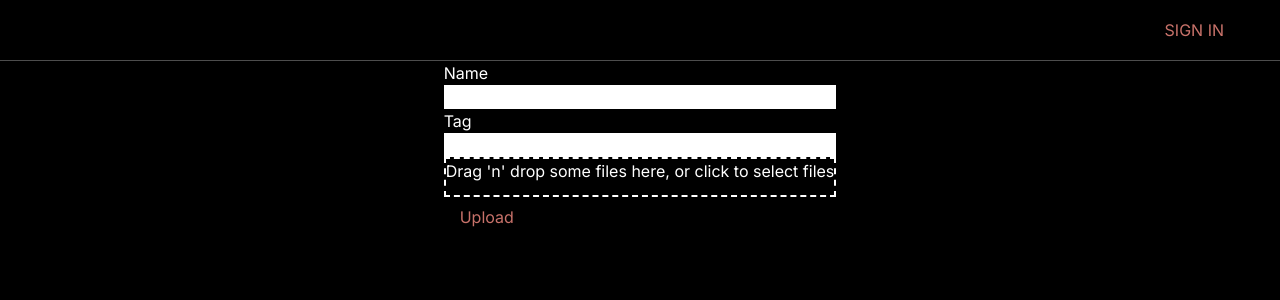
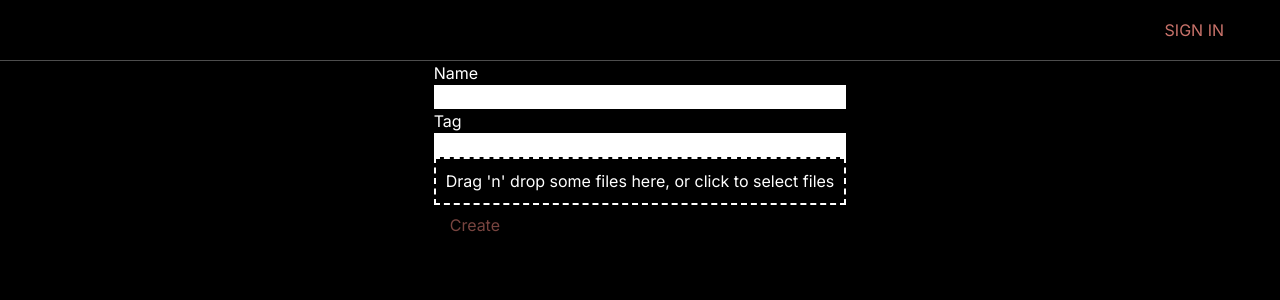
Before and after one commit to adambaialiev/nft-marketplace, a Next.js app: page /admin in a window 1280 px wide. Shown: the top 300 px of the page. Built offline with nearby package versions, Linux system fonts and the light colour scheme; no server answers.

Commit message:
improve nft upload form

```diff
--- a/package.json
+++ b/package.json
@@ -13,6 +13,7 @@
     "@types/react": "18.2.18",
     "@types/react-dom": "18.2.7",
     "autoprefixer": "10.4.14",
+    "axios": "^1.4.0",
     "eslint": "8.46.0",
     "eslint-config-next": "13.4.12",
     "formik": "^2.4.3",
--- /dev/null
+++ b/src/api/axiosInstance.ts
@@ -0,0 +1,7 @@
+import axios from "axios";
+
+const axiosInstance = axios.create({
+  baseURL: process.env.NEXT_PUBLIC_BE_ENDPOINT,
+});
+
+export default axiosInstance;
--- /dev/null
+++ b/src/api/endpoints.ts
@@ -0,0 +1,4 @@
+export enum Endpoints {
+  GetUploadUrl = "/nft/upload-url",
+  NftCollection = "/nft",
+}
--- a/src/app/admin/components/FileInput/FileInput.tsx
+++ b/src/app/admin/components/FileInput/FileInput.tsx
@@ -1,30 +1,56 @@
 "use client";
 
+import { useField } from "formik";
 import { useCallback } from "react";
 import { useDropzone } from "react-dropzone";
 
-export default function FileInput() {
-  const onDrop = useCallback((acceptedFiles: File[]) => {
+interface FileInputProps {
+  onDrop: (file: File) => void;
+  name: string;
+  progress?: number;
+}
+
+export default function FileInput({ name, onDrop, progress }: FileInputProps) {
+  const [field, meta, helpers] = useField({ name });
+
+  const onDropCallback = useCallback((acceptedFiles: File[]) => {
     console.log({ acceptedFiles });
+    const file = acceptedFiles[0];
+    if (file) {
+      onDrop(file);
+      helpers.setValue(file.name);
+    }
   }, []);
 
-  const { getRootProps, getInputProps, isDragActive } = useDropzone({
-    onDrop,
+  const { getRootProps, getInputProps } = useDropzone({
+    onDrop: onDropCallback,
     multiple: false,
   });
+
+  const getProgress = () => {
+    if (typeof progress === "undefined") {
+      return "";
+    }
+    const percent = progress * 100;
+    return `Upload progress: ${Math.floor(percent)}%`;
+  };
   return (
     <div
       {...getRootProps()}
-      className="h-10 border-dashed border-white border-2"
+      className=" p-2.5 border-dashed border-white border-2"
     >
       <input {...getInputProps()} />
-      {isDragActive ? (
-        <p className="text-white">Drop the files here ...</p>
-      ) : (
-        <p className="text-white">
-          Drag 'n' drop some files here, or click to select files
-        </p>
-      )}
+      <p className="text-white">
+        {field.value
+          ? field.value
+          : "Drag 'n' drop some files here, or click to select files"}
+      </p>
+      {typeof progress !== "undefined" ? (
+        <p className="text-white">{getProgress()}</p>
+      ) : null}
+      {meta.touched && meta.error ? (
+        <div className="text-red-500 text-xs italic">{meta.error}</div>
+      ) : null}
     </div>
   );
 }
--- a/src/app/admin/components/NftUploadForm/NftUploadForm.tsx
+++ b/src/app/admin/components/NftUploadForm/NftUploadForm.tsx
@@ -3,6 +3,10 @@ import { Form, Formik } from "formik";
 import Input from "../Input/Input";
 import FileInput from "../FileInput/FileInput";
 import * as Yup from "yup";
+import axiosInstance from "@/api/axiosInstance";
+import axios, { AxiosResponse } from "axios";
+import { Endpoints } from "@/api/endpoints";
+import { useState } from "react";
 
 interface FormValues {
   name: string;
@@ -19,26 +23,77 @@ const Schema = Yup.object().shape({
     .min(2, "Too Short")
     .max(50, "Too Long")
     .required("Required"),
+  filename: Yup.string().required("Required"),
 });
+
+export interface UploadUrlResponse {
+  uploadUrl: string;
+  key: string;
+}
+
+export const getExtensionFromFilename = (fileName: string) =>
+  fileName.split(".").pop();
 
 export default function NftUploadForm() {
   const initialValues: FormValues = { name: "", tag: "", filename: "" };
+
+  const [progress, setProgress] = useState<number | undefined>();
+
+  const onDrop = async (file: File) => {
+    try {
+      const { name, type } = file;
+      const extension = getExtensionFromFilename(name);
+      console.log({ extension });
+      const { uploadUrl, key } = await axiosInstance
+        .post<any, AxiosResponse<UploadUrlResponse>>(Endpoints.GetUploadUrl, {
+          extension,
+          contentType: type,
+        })
+        .then((res) => res.data);
+
+      console.log({ uploadUrl, key });
+
+      await axios.put(uploadUrl, new File([file], key, { type: file.type }), {
+        headers: {
+          "Content-Type": type,
+          "Content-Disposition": `attachment; filename="${key}"`,
+        },
+        onUploadProgress: (progressEvent) => {
+          console.log({ progressEvent });
+          setProgress(progressEvent.progress);
+        },
+      });
+    } catch (error) {
+      console.log({ error });
+    }
+  };
   return (
     <Formik
       initialValues={initialValues}
       validationSchema={Schema}
-      onSubmit={(values) => {
+      onSubmit={async (values) => {
         console.log({ values });
       }}
     >
-      <Form>
-        <Input name="name" label="Name" placeholder="Enter name" />
-        <Input name="tag" label="Tag" placeholder="Enter tag" />
-        <FileInput />
-        <button className="text-orange py-2 px-4" type="submit">
-          Upload
-        </button>
-      </Form>
+      {({ isSubmitting, isValid }) => {
+        const isCreateDisabled = isSubmitting || !isValid || progress !== 1;
+        return (
+          <Form>
+            <Input name="name" label="Name" placeholder="Enter name" />
+            <Input name="tag" label="Tag" placeholder="Enter tag" />
+            <FileInput onDrop={onDrop} name="filename" progress={progress} />
+            <button
+              className={`text-orange py-2 px-4 ${
+                isCreateDisabled ? "opacity-60" : ""
+              }`}
+              type="submit"
+              disabled={isCreateDisabled}
+            >
+              Create
+            </button>
+          </Form>
+        );
+      }}
     </Formik>
   );
 }
```
Also changed, not shown: 1 other file (tests, documents, lock files or other folders).
